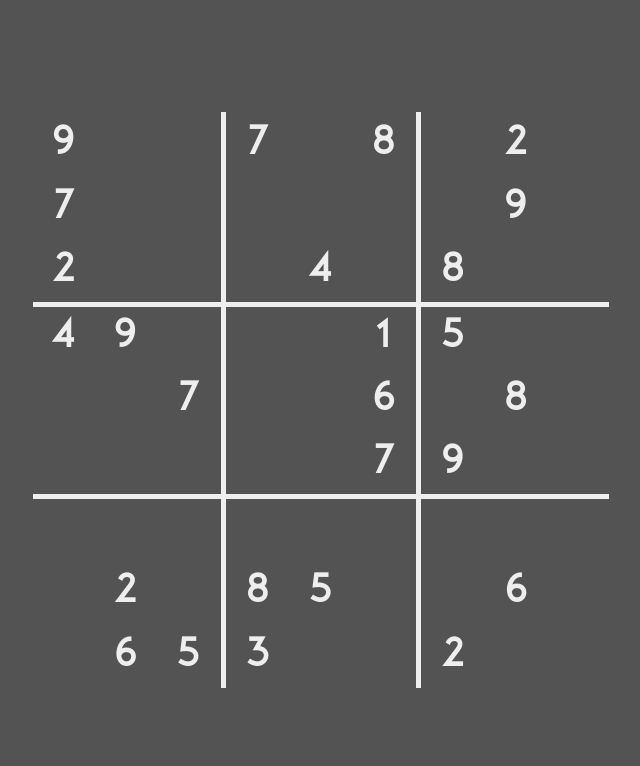
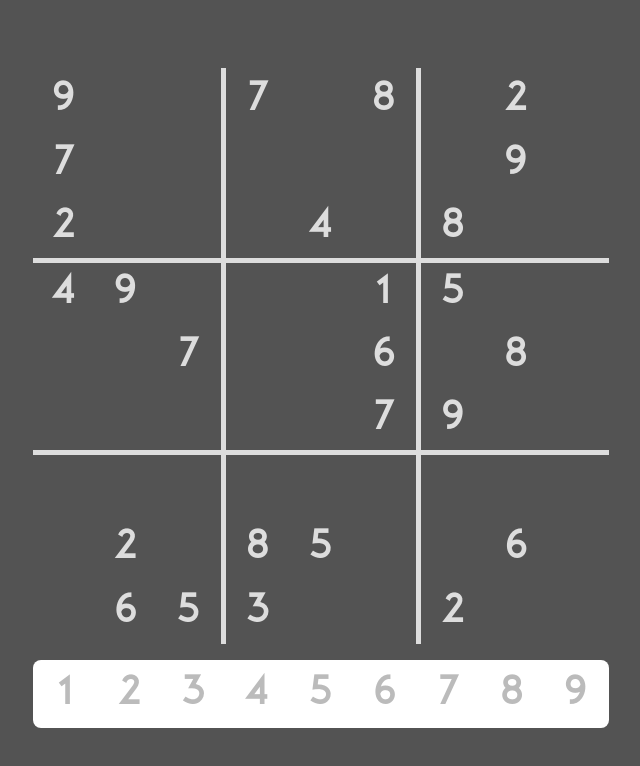
Before and after one commit to tsedan/sudoku, a React (Create React App) app: page / in a window 1280 px wide. Both pictures are taken after a click on the button "Generate Sudoku". Shown: the top 766 px of the page, without its empty margins (319-959 px from the left). Built offline with nearby package versions, Linux system fonts and the light colour scheme.

Commit message:
Menu and Selections

```diff
--- a/src/App.css
+++ b/src/App.css
@@ -7,17 +7,29 @@ html, body {
   background-color: #535353;
 }
 
-table {
+.App {
   position: absolute;
-  border-collapse: collapse;
   width: 72vmin;
-  height: 72vmin;
+  height: calc(83vmin);
   left: 50%;
   top: 50%;
   transform: translate(-50%,-50%);
+}
+
+.boardTable table {
+  width: 72vmin;
+  height: 72vmin;
+  border-collapse: collapse;
   text-align: center;
-  font-size: 30px;
-  color: #EEEEEE;
+  color: #DDDDDD;
+}
+
+.modal table {
+  border-collapse: separate;
+  width: 100%;
+  height: 100%;
+  text-align: center;
+  color: #BBBBBB;
 }
 
 tr {
@@ -32,36 +44,73 @@ td {
   font-size: 5vmin;
 }
 
+.optionData {
+  border-radius: 0.5rem;
+}
+
+.optionData:hover {
+  background-color: #BBBBBB;
+  color: white;
+  cursor: pointer;
+}
+
+.buttonEvents {
+  pointer-events: none;
+  user-select: none;
+}
+
 .nonclickable {
   pointer-events: none;
   user-select: none;
 }
 
 .clickable:hover {
+  border-radius: 0.5rem;
   background-color: #656565;
   cursor: pointer;
 }
 
-.clickable:active {
-  background-color: #656565;
-  cursor: pointer;
+.clicked {
+  border-radius: 0;
+  background-color: #3D3D3D;
 }
 
-td:nth-child(3n) {
+.neighbor {
+  border-radius: 0;
+  background-color: #484848;
+}
+
+.topLeft {
+  border-top-left-radius: 0.5rem;
+}
+
+.topRight {
+  border-top-right-radius: 0.5rem;
+}
+
+.bottomLeft {
+  border-bottom-left-radius: 0.5rem;
+}
+
+.bottomRight {
+  border-bottom-right-radius: 0.5rem;
+}
+
+.boardTable td:nth-child(3n) {
   border-right: solid;
   border-right-width: thick;
 }
 
-td:last-child {
+.boardTable td:last-child {
   border-right: none;
 }
 
-tr:nth-child(3n) td {
+.boardTable tr:nth-child(3n) td {
   border-bottom: solid;
   border-bottom-width: thick;
 }
 
-tr:last-child td {
+.boardTable tr:last-child td {
   border-bottom: none;
 }
 
@@ -74,7 +123,7 @@ button {
   cursor: pointer;
 }
 
-.GenerateButton {
+.generateButton {
   position: absolute;
   left: 50%;
   top: 50%;
@@ -109,3 +158,14 @@ button {
 .btn:focus {
   outline: none;
 }
+
+.modal {
+  position: relative;
+  padding-top: 2vmin;
+}
+
+.modal-content {
+  background-color: white;
+  border-radius: 0.5rem;
+  overflow: hidden;
+}
--- a/src/App.js
+++ b/src/App.js
@@ -1,9 +1,11 @@
 import React, { Component } from 'react';
+import Modal from './Modal.js';
 import './App.css';
 
 class App extends Component {
   state = {
-    sudoku: null
+    sudoku: null,
+    modalPos: null
   }
 
   render() {
@@ -14,6 +16,35 @@ class App extends Component {
     );
   }
 
+  getClass = (pos,original) => {
+    if (!original) {
+      let nameClass = "";
+      if (this.state.modalPos !== null) {
+        if (arrEqual(this.state.modalPos, pos)) {
+          nameClass += "clicked";
+        } else if (isNeighbor(this.state.modalPos, pos)) {
+          nameClass += "neighbor";
+        }
+        if (!arrEqual(this.state.modalPos, pos)) {
+          nameClass += " clickable";
+        }
+        nameClass += addBorder(this.state.modalPos, pos);
+      } else {
+        nameClass = "clickable";
+      }
+      return nameClass;
+    } else {
+      let nameClass = "nonclickable";
+      if (this.state.modalPos !== null) {
+        if (isNeighbor(this.state.modalPos, pos)) {
+          nameClass += " neighbor";
+          nameClass += addBorder(this.state.modalPos, pos);
+        }
+      }
+      return nameClass;
+    }
+  }
+
   drawSudoku = () => {
     if (this.state.sudoku !== null) {
       let final = [];
@@ -22,11 +53,14 @@ class App extends Component {
         for (let j = 0; j < 9; j++) {
           if (this.state.sudoku[i][j] !== 0) {
             nextLine.push(
-              <td className="nonclickable" key={"Cell " + i + " " + j}>{this.state.sudoku[i][j]}</td>
+              <td className={this.getClass([i,j],true)} key={"Cell " + i + " " + j}>{this.state.sudoku[i][j]}</td>
             );
           } else {
             nextLine.push(
-              <td className="clickable" key={"Cell " + i + " " + j} />
+              <td className={this.getClass([i,j],false)} key={"Cell " + i + " " + j} onClick={() => {
+                console.log(i + "," + j + " cell clicked.");
+                this.setState({ modalPos: [i,j] });
+              }} />
             );
           }
         }
@@ -34,14 +68,64 @@ class App extends Component {
           <tr key={"Row " + i}>{nextLine}</tr>
         );
       }
-      return <table><tbody>{final}</tbody></table>;
+      return <div><div className="boardTable"><table><tbody>{final}</tbody></table></div><Modal modalPos={this.state.modalPos}/></div>;
     } else {
-      return <button className="btn GenerateButton" onClick={() => {
+      return <button className="btn generateButton" onClick={() => {
         this.setState({ sudoku: scrambleSudoku() });
       }}>Generate Sudoku</button>;
     }
   }
 
+}
+
+function addBorder(pos1, pos2) {
+  let final = "";
+  const above = copy(pos2);
+  above[0] -= 1;
+  const left = copy(pos2);
+  left[1] -= 1;
+  const below = copy(pos2);
+  below[0] += 1;
+  const right = copy(pos2);
+  right[1] += 1;
+  let hasAbove = true;
+  let hasLeft = true;
+  let hasBelow = true;
+  let hasRight = true;
+  if (above[0] < 0) {
+    hasAbove = false;
+  }
+  if (left[1] < 0) {
+    hasLeft = false;
+  }
+  if (below[0] > 8) {
+    hasBelow = false;
+  }
+  if (right[1] > 8) {
+    hasRight = false;
+  }
+  const notAbove = (!hasAbove || !isNeighbor(pos1,above));
+  const notLeft = (!hasLeft || !isNeighbor(pos1,left));
+  const notBelow = (!hasBelow || !isNeighbor(pos1,below));
+  const notRight = (!hasRight || !isNeighbor(pos1,right));
+
+  if (notAbove && notLeft) {
+    final += " topLeft";
+  }
+
+  if (notAbove && notRight) {
+    final += " topRight";
+  }
+
+  if (notBelow && notLeft) {
+    final += " bottomLeft";
+  }
+
+  if (notBelow && notRight) {
+    final += " bottomRight";
+  }
+
+  return final;
 }
 
 function scrambleSudoku() {
@@ -181,4 +265,33 @@ function copy(o) {
   return output;
 }
 
+function arrEqual(arr1, arr2) {
+  if (arr1.length !== arr2.length) {
+    return false;
+  }
+
+  for (var i = 0; i < arr1.length; i++) {
+    if (arr1[i] instanceof Array && arr2[i] instanceof Array) {
+      if (!arrEqual(arr1[i], arr2[i])) {
+        return false;
+      }
+    } else if (arr1[i] !== arr2[i]) {
+      return false;
+    }
+  }
+  return true;
+}
+
+function isNeighbor(pos1, pos2) {
+  if (pos1[0] === pos2[0] || pos1[1] === pos2[1]) {
+    return true;
+  }
+
+  if (Math.floor(pos1[0] / 3) === Math.floor(pos2[0] / 3) && Math.floor(pos1[1] / 3) === Math.floor(pos2[1] / 3)) {
+    return true;
+  }
+
+  return false;
+}
+
 export default App;
--- /dev/null
+++ b/src/Modal.js
@@ -0,0 +1,28 @@
+import React from 'react';
+import './App.css';
+
+const Modal = props => {
+  return (
+    <div className="modal">
+      <div className="modal-content" id="modalContent">
+        <table>
+          <tbody>
+            <tr>
+              <td className="optionData"><span className="buttonEvents">1</span></td>
+              <td className="optionData"><span className="buttonEvents">2</span></td>
+              <td className="optionData"><span className="buttonEvents">3</span></td>
+              <td className="optionData"><span className="buttonEvents">4</span></td>
+              <td className="optionData"><span className="buttonEvents">5</span></td>
+              <td className="optionData"><span className="buttonEvents">6</span></td>
+              <td className="optionData"><span className="buttonEvents">7</span></td>
+              <td className="optionData"><span className="buttonEvents">8</span></td>
+              <td className="optionData"><span className="buttonEvents">9</span></td>
+            </tr>
+          </tbody>
+        </table>
+      </div>
+    </div>
+  );
+};
+
+export default Modal;
```
